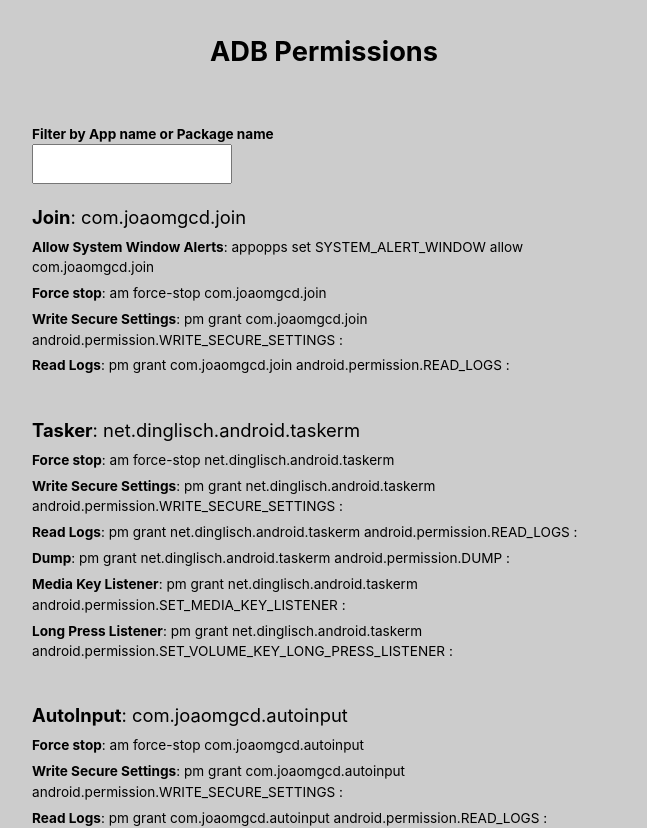
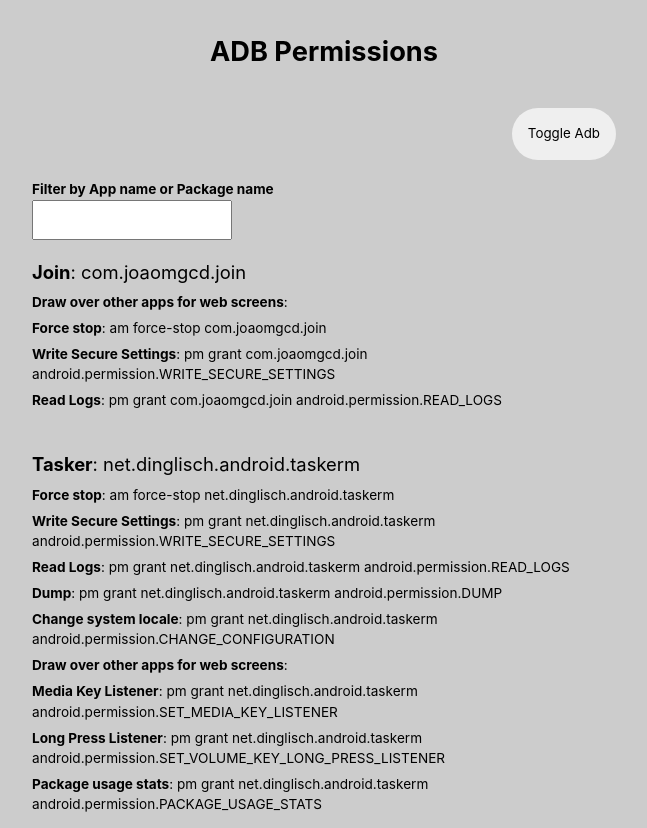
Before and after one commit to Pharma2022/adb-permissions, a React (Vite) app: page / in a window 1280 px wide. Shown: the top 828 px of the page, without its empty margins (316-963 px from the left). Built offline with nearby package versions, Linux system fonts and the light colour scheme.

Commit message:
styles addeed more commands

```diff
--- a/src/components/CopyItem.jsx
+++ b/src/components/CopyItem.jsx
@@ -3,14 +3,16 @@
 
 
 
-const CopyItem = ({ name,permission,className,packageName,type='pm grant' }) => {
+const CopyItem = ({ name,permission,className,packageName,type='pm grant',    adbVisible=false }) => {
 const [isCopied,setIsCopied]=useState(false)
 
 
 
 
-    const permissionText=permission?  type==='pm grant' ? `${type} ${packageName} ${permission} :`:`${type} ${permission} ${packageName}`:
-     packageName
+    const permissionText=permission?
+     type==='pm grant' ? `${adbVisible?"adb shell":""} ${type} ${packageName} ${permission}`:
+     type==='am'&& `${adbVisible?"adb -d shell":""} ${type}  ${permission} ${packageName}`
+     :packageName
 
   const copyItem = async () => {
     await navigator.clipboard.writeText(permissionText);
--- a/src/data.js
+++ b/src/data.js
@@ -1,5 +1,33 @@
+const BIND_ACCESSIBILITY_SERVICE={
+  name:"Accessibility Service",
+  permission:"android.permission.BIND_ACCESSIBILITY_SERVICE"
+}
+const ANSWER_PHONE_CALLS={
+  name:'Answer Phone Calls',
+  permission:"android.permission.ANSWER_PHONE_CALLS"
+}
 
-
+const CALL_PHONE={
+  name: 'Call Phone',
+  permission:'android.permission.CALL_PHONE'
+}
+const BIND_DEVICE_ADMIN= {
+  name:"Lock screen + other administrative action",
+  permission:"BIND_DEVICE_ADMIN"
+}
+const CHANGE_CONFIGURATION={
+  name:"Change system locale",
+  permission: "android.permission.CHANGE_CONFIGURATION"
+}
+const PACKAGE_USAGE_STATS={
+  name:"Package usage stats",
+  permission:"android.permission.PACKAGE_USAGE_STATS"
+}
+const PROJECT_MEDIA_ALLOW={
+  name: "Remove screen recording warning",
+  permission: "PROJECT_MEDIA allow",
+  type:"appops set"
+}
 const WRITE_SECURE_SETTINGS={
   name:"Write Secure Settings",
   permission:"android.permission.WRITE_SECURE_SETTINGS"}
@@ -20,7 +48,7 @@
   permission:"force-stop",
   'type': 'am'}
 const SYSTEM_ALERT_WINDOW={
-  name:'Allow System Window Alerts',
+  name:'Draw over other apps for web screens',
   permission:"SYSTEM_ALERT_WINDOW allow",
   'type': 'appopps set'}
 
@@ -43,8 +71,11 @@
     ,WRITE_SECURE_SETTINGS
     ,READ_LOGS
     ,DUMP
+    ,CHANGE_CONFIGURATION,
+    SYSTEM_ALERT_WINDOW,
     ,SET_MEDIA_KEY_LISTENER
-    ,SET_VOLUME_KEY_LONG_PRESS_LISTENER
+    ,SET_VOLUME_KEY_LONG_PRESS_LISTENER,
+    PACKAGE_USAGE_STATS
   ]
 },
 {
@@ -54,7 +85,8 @@
     FORCE_STOP
     ,WRITE_SECURE_SETTINGS
     ,READ_LOGS
-    ,DUMP
+    ,DUMP,
+    PROJECT_MEDIA_ALLOW
   ]
 },
 {
@@ -75,6 +107,13 @@
     ,WRITE_SECURE_SETTINGS
     ,READ_LOGS
     ,DUMP
+  ]
+},
+{
+  "name":"Autowear",
+  "packageName":"joaomgcd.autowear",
+  "permissions":[
+    WRITE_SECURE_SETTINGS
   ]
 },
 {
--- a/src/index.css
+++ b/src/index.css
@@ -16,6 +16,7 @@
   cursor: pointer;
 }
 .pointer:hover{
+  transform: scale(.95);
   text-decoration: underline;
   opacity: 0.7;
 }
@@ -80,3 +81,17 @@
   color: whitesmoke;
   margin-left: 1rem;
 }
+button{
+  padding: 1rem;
+  justify-self: flex-end;
+  margin-inline: auto 0;
+  border-radius: 5rem;
+  outline: none;
+  border: none;
+
+}
+
+.toggleButton{
+  background-color: #213547;
+  color: whitesmoke;
+}
--- a/src/pages/ADBPermissions.jsx
+++ b/src/pages/ADBPermissions.jsx
@@ -2,8 +2,11 @@
 import permissionsArr from '../data';
 import CopyItem from '../components/CopyItem';
 
+
 const ADBPermissions = () => {
   const [filter, setFilter] = useState('');
+  const [isAdbVisible,setAdbVisible]=useState(false)
+  const toggleAdb=()=>setAdbVisible(prev=>!prev)
 
   const handleFilterChange = (event) => {
     setFilter(event.target.value);
@@ -18,6 +21,10 @@
   return (
     <div className='App container flex-col'>
       <h1>ADB Permissions</h1>
+
+      <button onClick={toggleAdb} className={`pointer ${isAdbVisible&&"toggleButton"}`}>Toggle Adb</button>
+
+
 
       <div className='filter flex-col'>
         <label className='bold' htmlFor='filter'>
@@ -36,7 +43,9 @@
         <div className='copy-item-container' key={name}>
           <CopyItem name={name} packageName={packageName} className={'title'} />
           {permissions.map(({ name, permission, type }) => (
-            <CopyItem name={name} permission={permission} type={type} packageName={packageName} key={name} />
+            <CopyItem name={name} permission={permission} type={type} packageName={packageName} key={name}
+            adbVisible={isAdbVisible}
+            />
           ))}
         </div>
       ))}
```
Also changed, not shown: .gitpod.yml (added).
